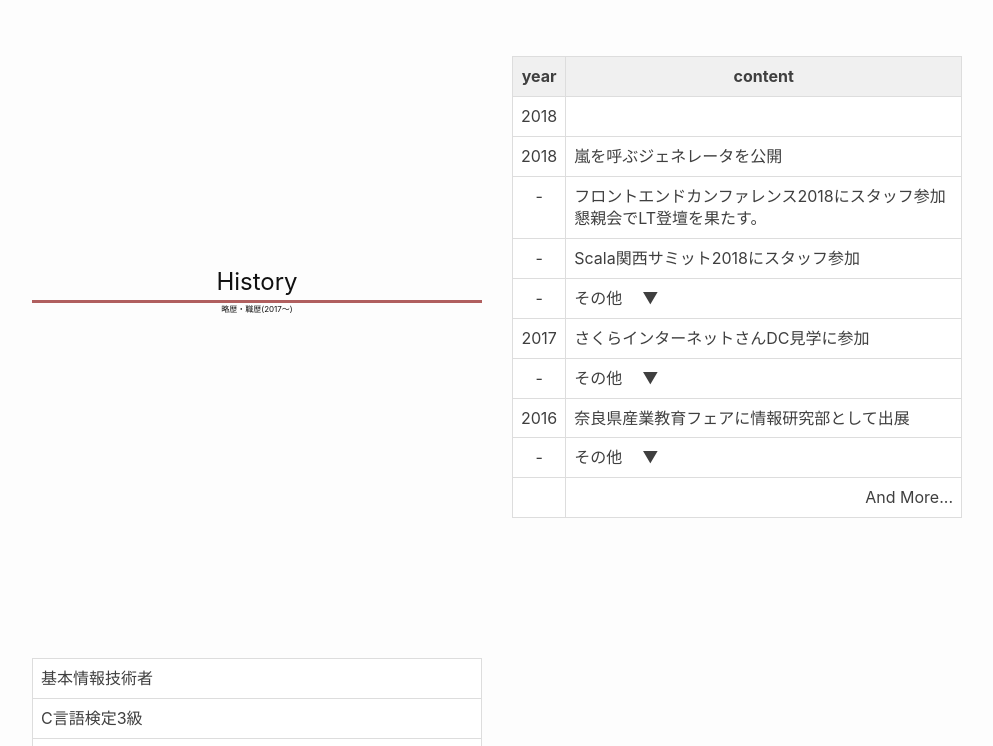
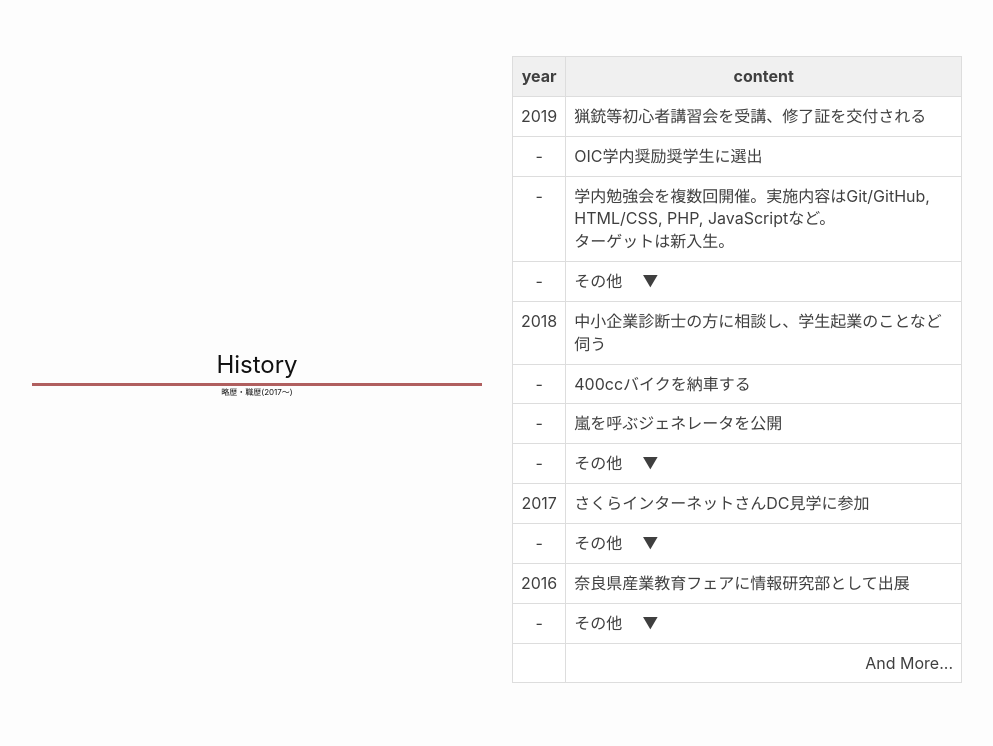
Before and after one commit to NNN-kakimoto/mySite, a Jekyll site: the page built from index.md, in a window 1280 px wide and 900 px high, scrolled down 1833 px, cut to the strip 154-900 px from the top of the window. Shown: the whole strip, without its empty margins (143-1136 px from the left). Built offline with Jekyll 4.4.1, drawn with Linux system fonts in a browser that asks for light colours; some of the changed text lies outside the part shown.

Commit message:
history更新

```diff
--- a/_layouts/index.html
+++ b/_layouts/index.html
@@ -34,28 +34,61 @@
 								<th width="10%">year</th>
 								<th width="90%">content</th>
 							</tr>
-							<tr>
-								<td class="table-year">2018</td>
-								<td></td>
+							<tr class="">
+								<td class="table-year">2019</td>
+								<td>猟銃等初心者講習会を受講、修了証を交付される</td>
 							</tr>
-							<tr>
-								<td class="table-year">2018</td>
-								<td>嵐を呼ぶジェネレータを公開</td>
+							<tr class="">
+								<td class="table-year">-</td>
+								<td>OIC学内奨励奨学生に選出</td>
+							</tr>
+							<tr class="">
+								<td class="table-year">-</td>
+								<td>学内勉強会を複数回開催。実施内容はGit/GitHub, HTML/CSS, PHP, JavaScriptなど。<br>ターゲットは新入生。</td>
 							</tr>
 							<tr>
 								<td class="table-year">-</td>
-								<td>フロントエンドカンファレンス2018にスタッフ参加<br>懇親会でLT登壇を果たす。</td>
+								<td>その他<span class="show_button 2019">▼</span><span class="hide_button 2019">▲</span></td>
 							</tr>
-							<tr>
+							<tr class="hide_row 2019">
 								<td class="table-year">-</td>
-								<td>Scala関西サミット2018にスタッフ参加</td>
+								<td>spajam2019 大阪予選に参加し最優秀賞を受賞。<br>本戦参加権を獲得</td>
+							</tr>
+
+							<tr class="hide_row 2019">
+								<td class="table-year">-</td>
+								<td>クソ診断ジェネレータを公開</td>
+							</tr>
+							<tr class="hide_row 2019">
+								<td class="table-year">-</td>
+								<td>TRUNKハッカソン in OSAKAに参加</td>
+							</tr>
+							<tr class="">
+								<td class="table-year">2018</td>
+								<td>中小企業診断士の方に相談し、学生起業のことなど伺う</td>
+							</tr>
+							<tr class="">
+								<td class="table-year">-</td>
+								<td>400ccバイクを納車する</td>
+							</tr>
+							<tr class="">
+								<td class="table-year">-</td>
+								<td>嵐を呼ぶジェネレータを公開</td>
 							</tr>
 							<tr>
 								<td class="table-year">-</td>
 								<td>その他<span class="show_button 2018">▼</span><span class="hide_button 2018">▲</span></td>
 							</tr>
 							<tr class="hide_row 2018">
-								<td class="table-year">2018</td>
+								<td class="table-year">-</td>
+								<td>フロントエンドカンファレンス2018にスタッフ参加<br>懇親会でLT登壇を果たす。</td>
+							</tr>
+							<tr class="hide_row 2018">
+								<td class="table-year">-</td>
+								<td>Scala関西サミット2018にスタッフ参加</td>
+							</tr>
+							<tr class="hide_row 2018">
+								<td class="table-year">-</td>
 								<td>Googl Homeアプリ開発に手をだす<br>「問おう、あなたが私のマスターか？『はい』『どちらでもない』『いいえ』で答えて」</td>
 							</tr>
 							<tr class="hide_row 2018">
@@ -185,6 +218,9 @@
 					<div class="col-sm-6 section-content">
 						<table class="table table-bordered">
 							<tr>
+								<td>猟銃等初心者講習会 修了証明書</td>
+							</tr>
+							<tr>
 								<td>基本情報技術者</td>
 							</tr>
 							<tr>
@@ -194,16 +230,16 @@
 								<td>3級陸上特殊無線技士</td>
 							</tr>
 							<tr>
-									<td>普通自動車・普通自動二輪車運転免許</td>
+								<td>普通自動車・普通自動二輪車運転免許</td>
 							</tr>
 							<tr>
-									<td>小型車両系建設機械の操作に係る講習 修了</td>
+								<td>小型車両系建設機械の操作に係る講習 修了</td>
 							</tr>
 							<tr>
-									<td>ITパスポート</td>
+								<td>ITパスポート</td>
 							</tr>
 							<tr>
-									<td>3級情報配線施工技能士</td>
+								<td>3級情報配線施工技能士</td>
 							</tr>
 						</table>
 					</div>
@@ -223,6 +259,16 @@
 						<p class="section-subtext">kakimotoが公開したサービスを載せます。</p>
 					</div>
 					<div class="col-sm-6 section-content">
+						<div class="service_parts">
+							<h3>
+								<a class="banner-link" target="_blank" href="https://nnn-kakimoto.github.io/five-sec-judge/dist/">
+									クソ診断ジェネレータ<span class="link-arow">»</span>
+								</a>
+							</h3>
+							<p>
+								2～3択の一問一答フローチャートを画像化して保存できるサービスです。Vuetifyのおかげで楽々画面設計できました。
+							</p>
+						</div>
 						<div class="service_parts">
 							<h3>
 								<a class="banner-link" target="_blank" href="https://afterschoolstudy.github.io/generator_of_call_a_storm/dist/">
@@ -266,11 +312,19 @@
 						<div class="col-sm-6 section-content">
 							<div class="service_parts">
 								<h3>
+									<a class="banner-link" target="_blank" href="https://spajam.jp/2019/entry/kansai/">
+										SPAJAM2019関西予選<span class="link-arow">»</span>
+									</a>
+								</h3>
+								<p>最優秀賞をいただきました。棒持ってるのが私です。</p>
+							</div>
+							<div class="service_parts">
+								<h3>
 									<a class="banner-link" target="_blank" href="https://shingakunet.com/gakko/SC001983/campusLife/9001231909/">
 										スタディサプリ進路｜在校生レポート <span class="link-arow">»</span>
 									</a>
 								</h3>
-								<p>学校に言われるがまま載りました。特にコメントはないです。</p>
+								<p>学校に言われるがまま載りました。特にコメントはないです。→(2019年4月追記)新しい人に変わってました。</p>
 							</div>
 							<div class="service_parts">
 								<h3>
```
